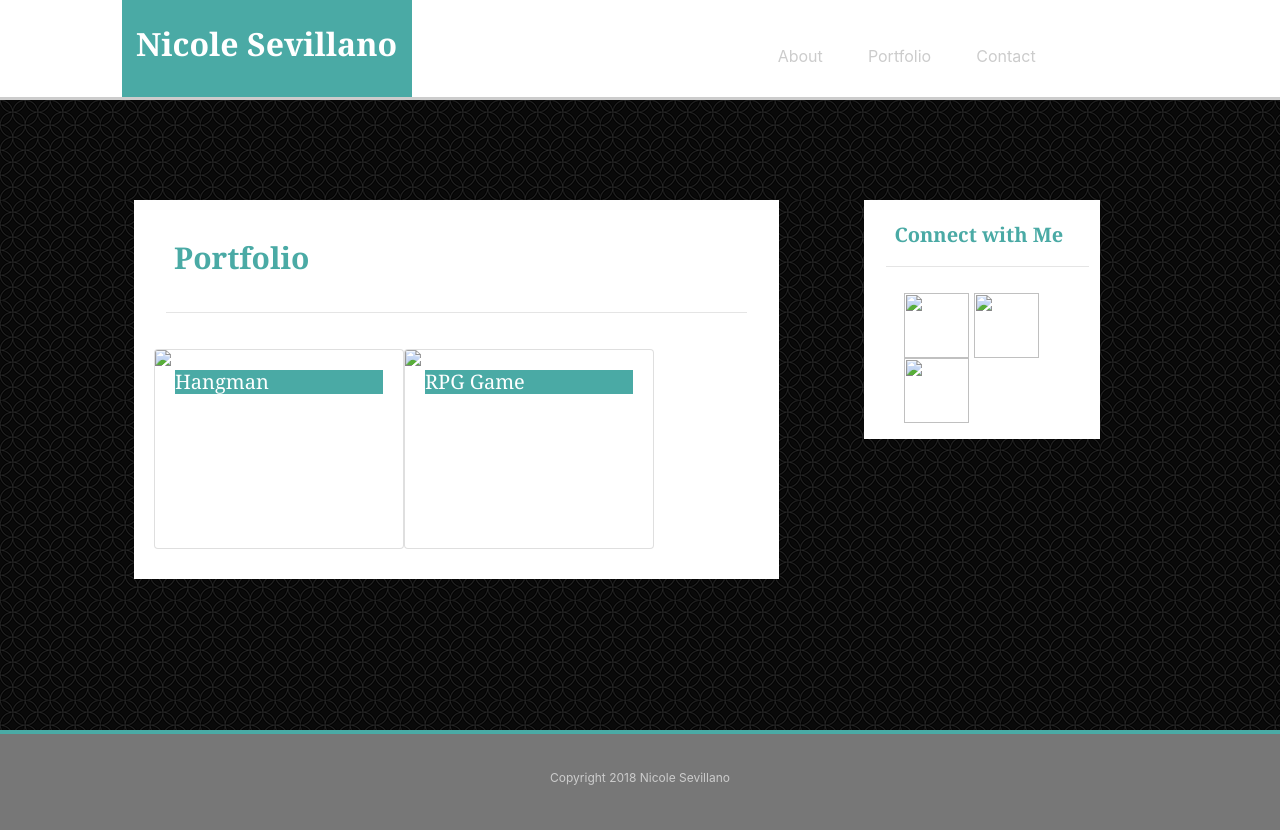
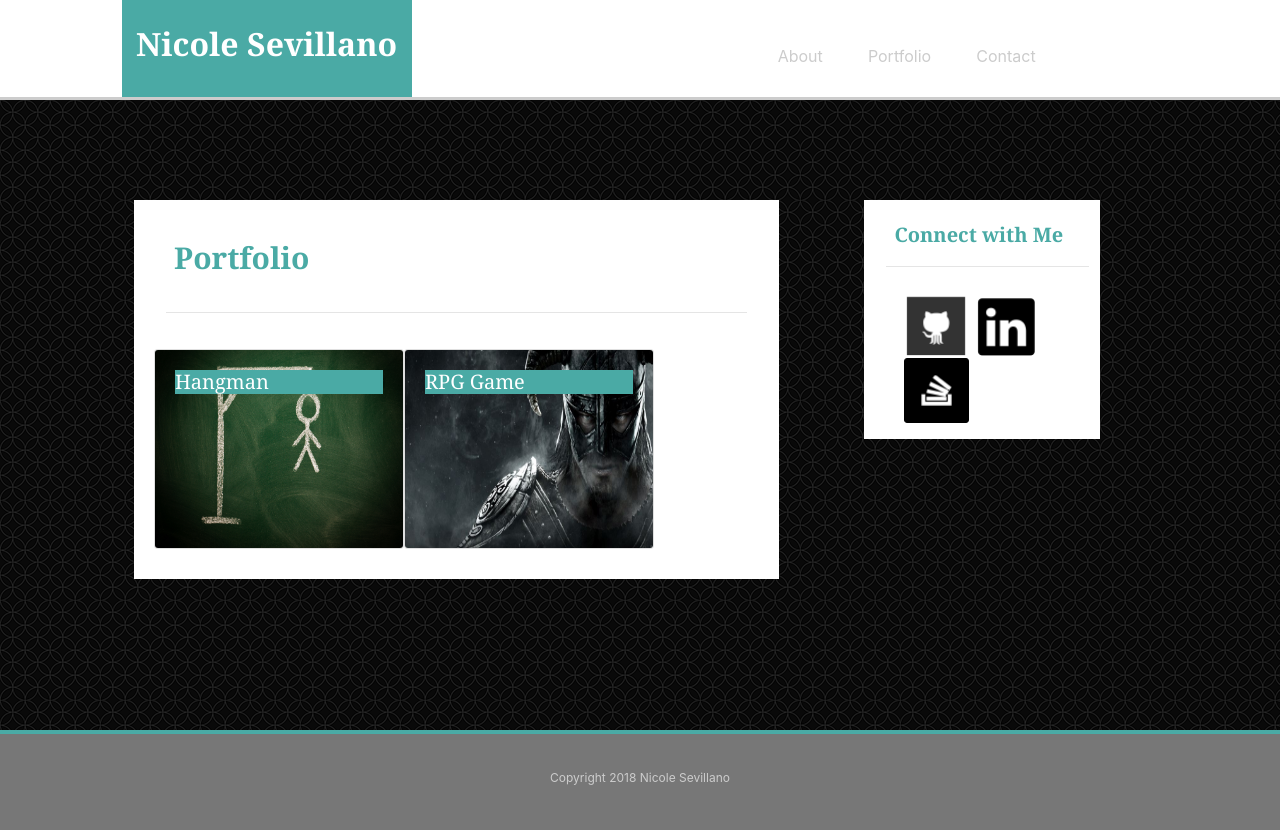
Before and after one commit to s3vi26/bootstrap-portfolio, a plain HTML site: page portfolio.html in a window 1280 px wide. Drawn offline with nearby package versions, Linux system fonts and the light colour scheme; files that its build step writes are made by us from their sources.

Commit message:
updated image pathing

```diff
--- a/portfolio.html
+++ b/portfolio.html
@@ -5,7 +5,7 @@
     <meta name="viewport" content="width=device-width, initial-scale=1.0">
     <meta http-equiv="X-UA-Compatible" content="ie=edge">
     <link rel="stylesheet" href="https://maxcdn.bootstrapcdn.com/bootstrap/4.0.0/css/bootstrap.min.css" integrity="sha384-Gn5384xqQ1aoWXA+058RXPxPg6fy4IWvTNh0E263XmFcJlSAwiGgFAW/dAiS6JXm" crossorigin="anonymous">
-    <link rel="stylesheet" href="style.css">
+    <link rel="stylesheet" href="css/style.css">
 
     <title>Bootstrap Portfolio</title>
 </head>
@@ -34,13 +34,13 @@
             </div>
             <div class="row summary">
                 <div class="card bg-white text-white">
-                    <img class="card-img" src="hangman.jpg" alt="Card image" width="200px" height="200px">
+                    <img class="card-img" src="images/hangman.jpg" alt="Card image" width="200px" height="200px">
                     <div class="card-img-overlay">
                       <h5 class="card-title">Hangman</h5>
                     </div>
                   </div>
                   <div class="card bg-white text-white">
-                      <img class="card-img" src="rpg-game.jpg" alt="Card image" width="200px" height="200px">
+                      <img class="card-img" src="images/rpg-game.jpg" alt="Card image" width="200px" height="200px">
                       <div class="card-img-overlay">
                         <h5 class="card-title">RPG Game</h5>
                       </div>
@@ -55,9 +55,9 @@
             </div>
             <div class="row cardlist">
                 <ul>
-                    <a target="blank" href="https://github.com/s3vi26"><img class="icon1" src="githubicon.png" alt="" height="65px" width="65px"></a>
-                    <a target="blank" href="http://linkedin.com/in/s3vi26"><img class="icon2" src="linkedinicon.png" alt=""height="65px" width="65 px"></a>
-                    <a target="blank" href="https://stackoverflow.com/users/9231908/nicole-sevillano"><img class="icon3" src="StackOverflowicon.png" alt=""height="65px" width="65px"></a>
+                    <a target="blank" href="https://github.com/s3vi26"><img class="icon1" src="images/githubicon.png" alt="" height="65px" width="65px"></a>
+                    <a target="blank" href="http://linkedin.com/in/s3vi26"><img class="icon2" src="images/linkedinicon.png" alt=""height="65px" width="65 px"></a>
+                    <a target="blank" href="https://stackoverflow.com/users/9231908/nicole-sevillano"><img class="icon3" src="images/StackOverflowicon.png" alt=""height="65px" width="65px"></a>
                 </ul>
             </div>
         </div>
```
Also changed, not shown: contact.html (+4 -4 lines), index.html (+5 -5 lines).
